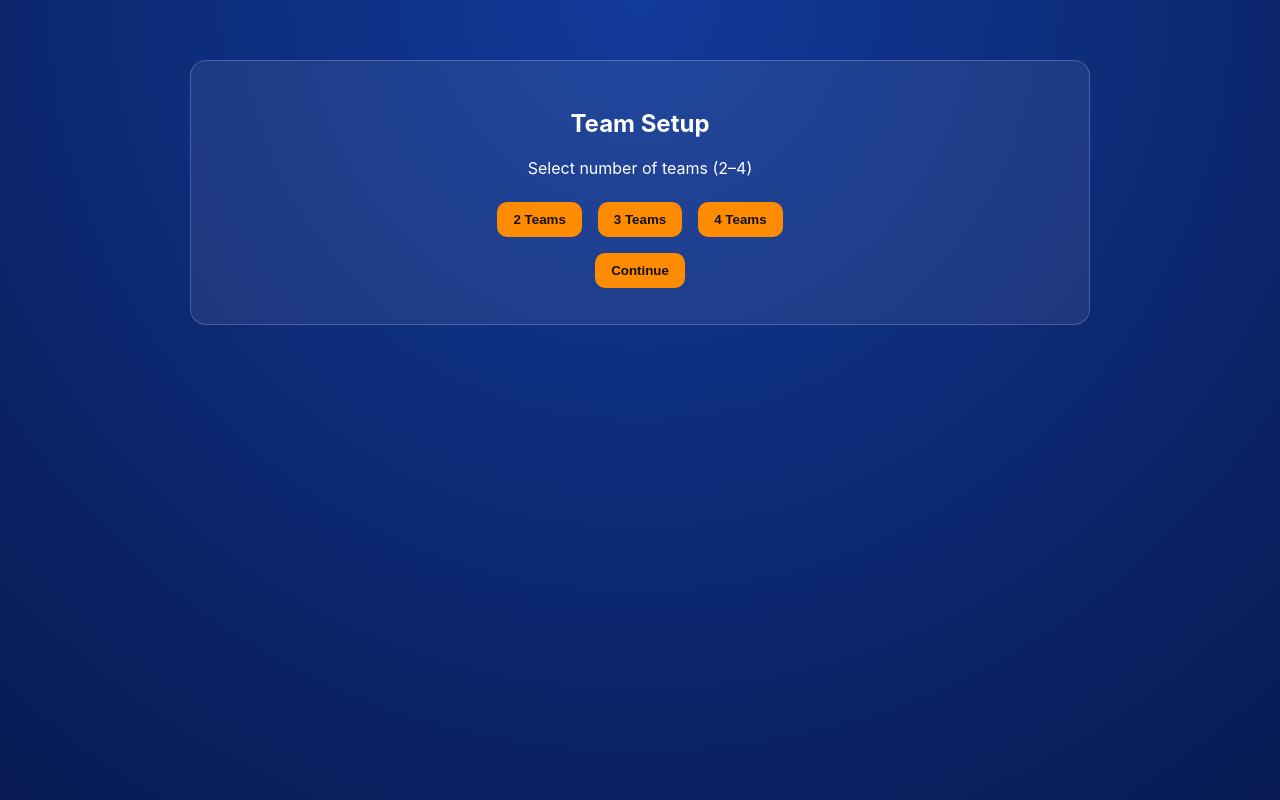
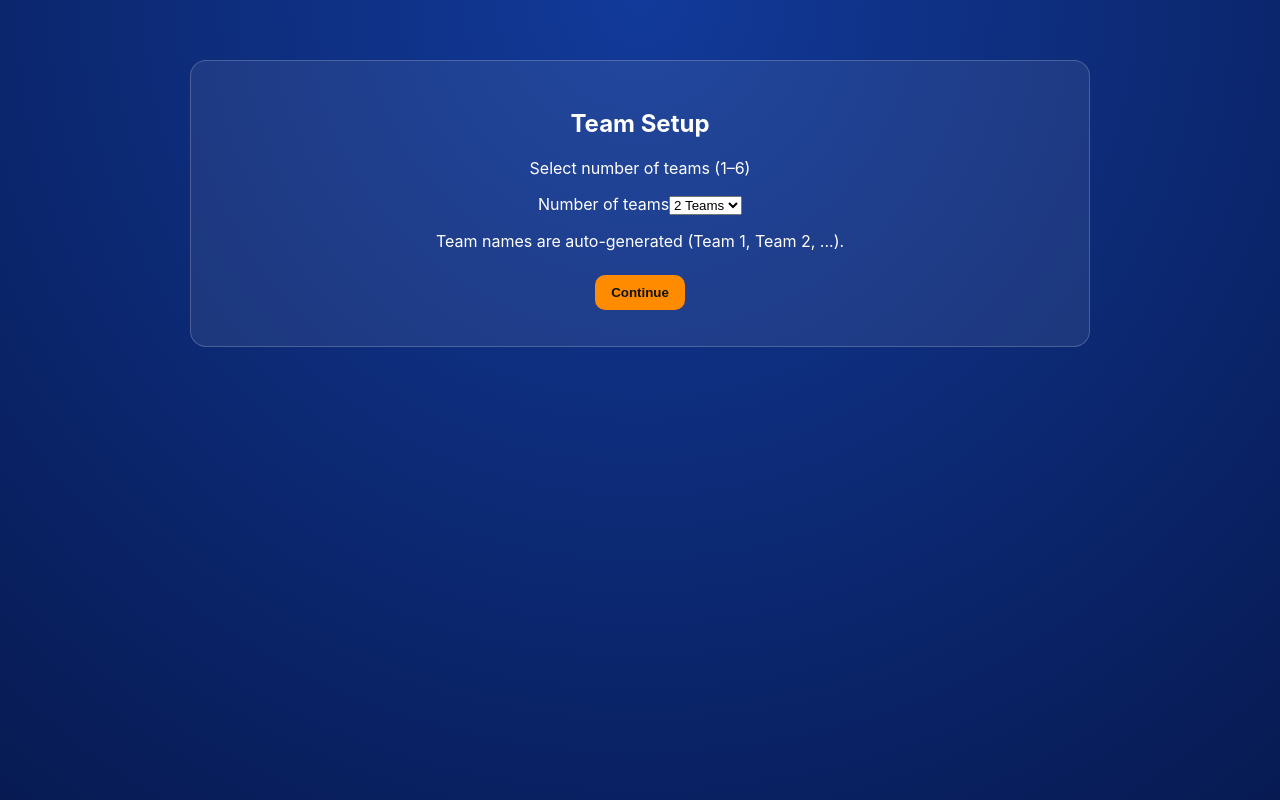
Before and after one commit to jsdosanj/1984jeopardy, a React (Vite) app: page / in a window 1280 px wide. Both pictures are taken after a click on the button "Start Game". Built offline with nearby package versions, Linux system fonts and the light colour scheme.

Commit message:
Update team selection to allow 1–6 teams

```diff
--- a/src/components/TeamSetupScreen.tsx
+++ b/src/components/TeamSetupScreen.tsx
@@ -8,18 +8,27 @@ export default function TeamSetupScreen({ teamCount, setTeamCount, onNext }: Pro
   return (
     <section className="screen">
       <h2>Team Setup</h2>
-      <p>Select number of teams (2–4)</p>
-      <div className="team-options">
-        {[2, 3, 4].map((n) => (
-          <button
-            key={n}
-            className={teamCount === n ? "selected" : ""}
-            onClick={() => setTeamCount(n)}
-          >
-            {n} Teams
-          </button>
-        ))}
+      <p>Select number of teams (1–6)</p>
+
+      <div className="select-wrap">
+        <label htmlFor="teamCount">Number of teams</label>
+        <select
+          id="teamCount"
+          value={teamCount}
+          onChange={(e) => setTeamCount(Number(e.target.value))}
+        >
+          {[1, 2, 3, 4, 5, 6].map((n) => (
+            <option key={n} value={n}>
+              {n} {n === 1 ? "Team" : "Teams"}
+            </option>
+          ))}
+        </select>
       </div>
+
+      <p className="muted">
+        Team names are auto-generated (Team 1, Team 2, ...).
+      </p>
+
       <button onClick={onNext}>Continue</button>
     </section>
   );
```
